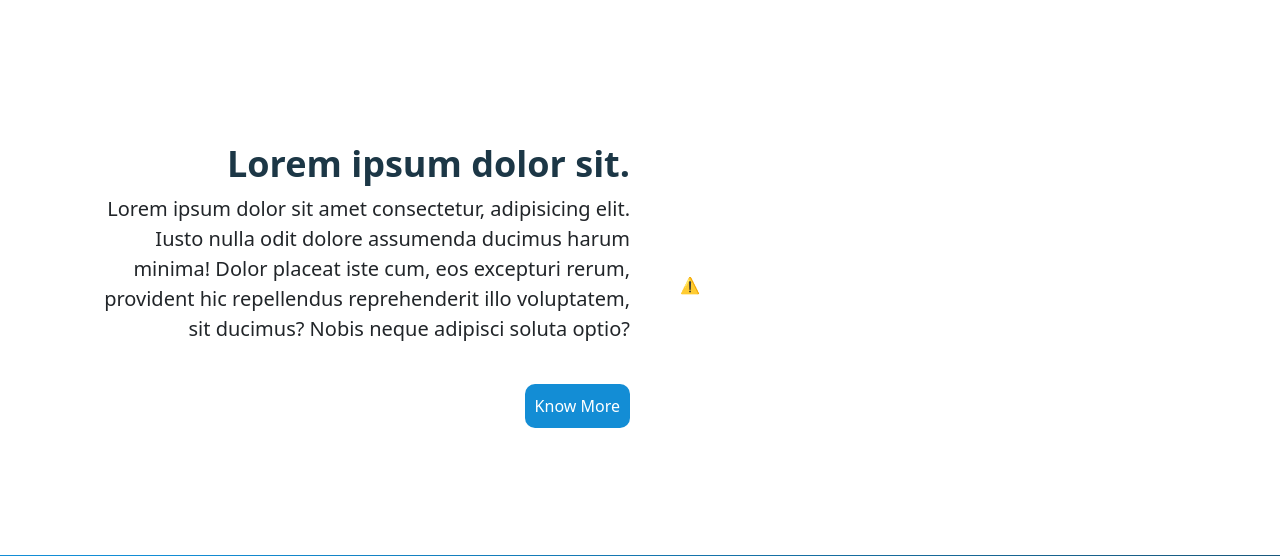
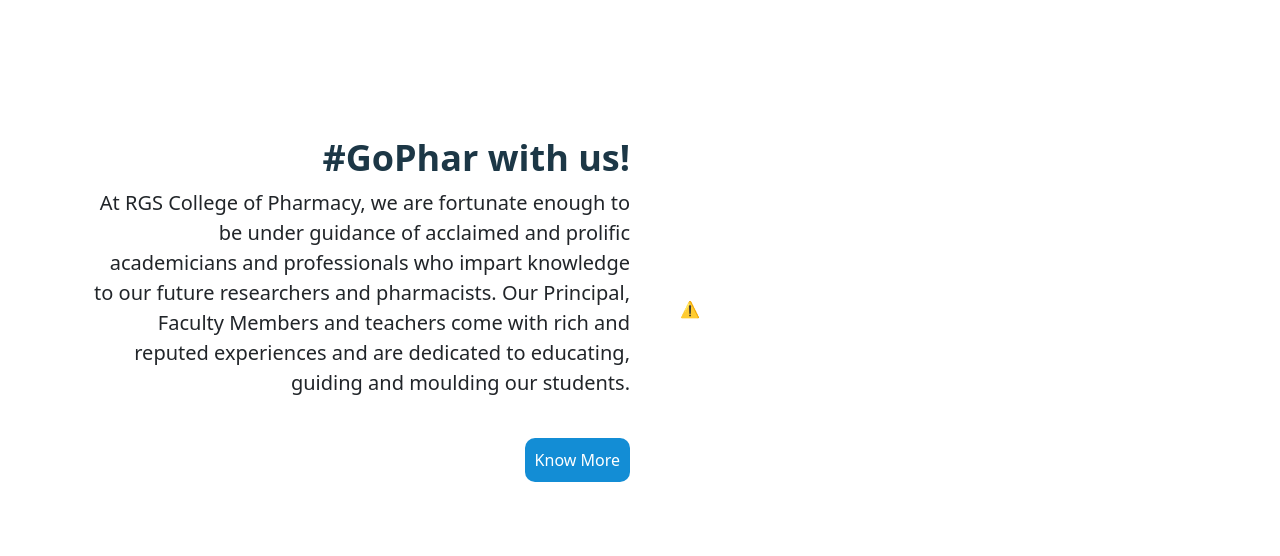
Before and after one commit to sidmrlazy/rgs, a PHP site: page /rgs-new/index.php in a window 1280 px wide. Shown: the part 3357-3913 px from the top of the page. Run offline with PHP 8.4, Linux system fonts and the light colour scheme.

Commit message:
modified:   rgs-new/assets/css/styles.css modified:   rgs-new/components/home/homepage-connect.php modified:   rgs-new/components/home/why-rgs.php modified:   rgs-new/components/who-we-are/section-1.php

```diff
--- a/rgs-new/assets/css/styles.css
+++ b/rgs-new/assets/css/styles.css
@@ -481,7 +481,7 @@ input::-webkit-inner-spin-button {
   margin-top: 50px;
   margin-bottom: 50px;
   display: flex;
-  justify-content: center;
+  justify-content: space-evenly;
   align-items: flex-start;
 }
 .about-section-banner h1 {
--- a/rgs-new/components/home/homepage-connect.php
+++ b/rgs-new/components/home/homepage-connect.php
@@ -1,12 +1,11 @@
 <div class="container">
     <div class="homepage-connect-container">
         <div class="col-md-6 connect-content">
-            <h3>Lorem ipsum dolor sit.</h3>
-            <p>Lorem ipsum dolor sit amet consectetur, adipisicing elit. Iusto nulla odit dolore assumenda ducimus harum
-                minima!
-                Dolor placeat iste cum, eos excepturi rerum, provident hic repellendus reprehenderit illo voluptatem,
-                sit
-                ducimus? Nobis neque adipisci soluta optio?</p>
+            <h3>#GoPhar with us! </h3>
+            <p>At RGS College of Pharmacy, we are fortunate enough to be under guidance of acclaimed and prolific
+                academicians and professionals who impart knowledge to our future researchers and pharmacists. Our
+                Principal, Faculty Members and teachers come with rich and reputed experiences and are dedicated to
+                educating, guiding and moulding our students.</p>
             <a href="who-we-are.php" class="home-connect-btn">Know More</a>
         </div>
         <div class="col-md-6">
--- a/rgs-new/components/home/why-rgs.php
+++ b/rgs-new/components/home/why-rgs.php
@@ -11,8 +11,9 @@
                     <ion-icon class="why-rgs-icon" name="bar-chart-outline"></ion-icon>
                 </div>
                 <div>
-                    <h4>Lorem ipsum dolor sit.</h4>
-                    <p>Lorem ipsum dolor sit amet consectetur adipisicing elit. Odit non architecto aliquam.</p>
+                    <h4>On campus Facilities</h4>
+                    <p>Well-equipped Labs, Library, Practical Rooms enable our students to master their concepts and
+                        become credible additions to the Pharma Sector. </p>
                 </div>
             </div>
 
@@ -21,8 +22,10 @@
                     <ion-icon class="why-rgs-icon" name="medal-outline"></ion-icon>
                 </div>
                 <div>
-                    <h4>Lorem ipsum dolor sit.</h4>
-                    <p>Lorem ipsum dolor sit amet consectetur adipisicing elit. Odit non architecto aliquam.</p>
+                    <h4>Our Values</h4>
+                    <p>Academics, Discipline, Dedication & Determination are the pillars of strength at RGS. We focus on
+                        inculcating essential values like constructive competition, honesty & dedication towards
+                        profession in our students.</p>
                 </div>
             </div>
         </div>
```
Also changed, not shown: rgs-new/components/who-we-are/section-1.php (+5 -2 lines).
